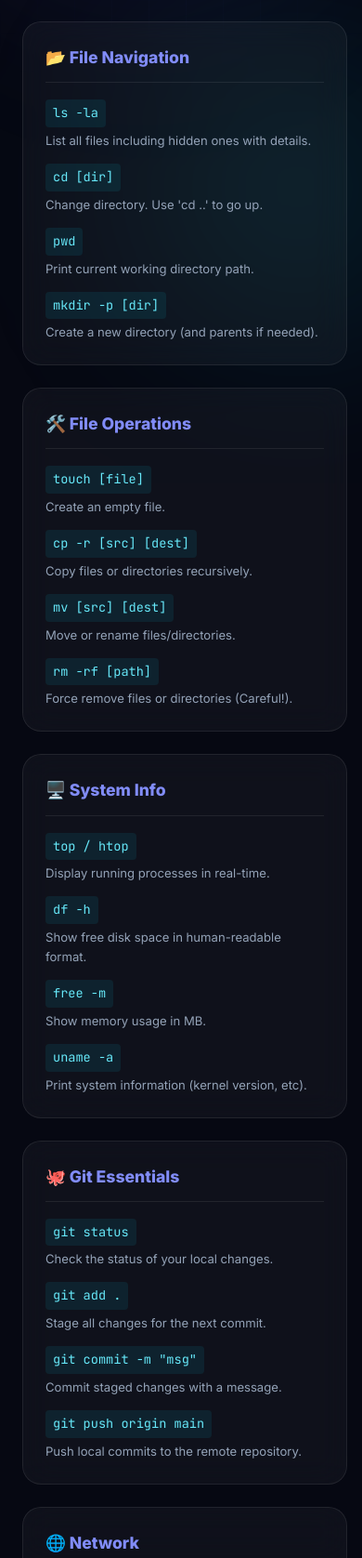
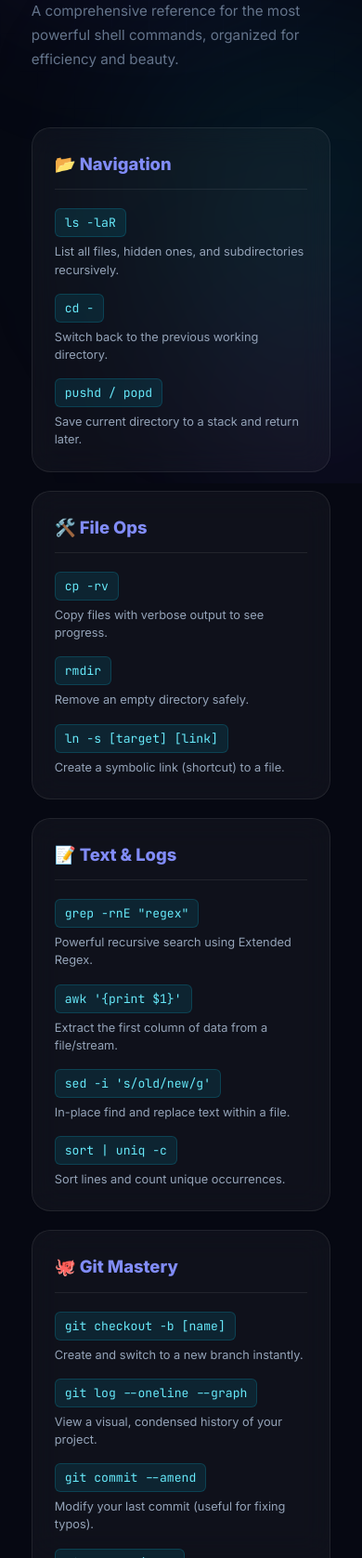
Before and after one commit to AbenezerAabrham/ShellCheatSheet, a plain HTML site: page index.html in a window 390 px wide. Shown: the part 324-2000 px from the top of the page at 93% size. Drawn offline with Linux system fonts and the light colour scheme.

Commit message:
feat: expand command list (Docker, Vercel, advanced) and implement responsive fill-to-zoom layout

```diff
--- a/index.html
+++ b/index.html
@@ -4,56 +4,74 @@
 <head>
   <meta charset="UTF-8">
   <meta name="viewport" content="width=device-width, initial-scale=1.0">
-  <title>Shell Command Cheat Sheet | PhishGuard</title>
+  <title>Terminal Mastery | Shell Command Cheat Sheet</title>
   <link rel="preconnect" href="https://fonts.googleapis.com">
   <link rel="preconnect" href="https://fonts.gstatic.com" crossorigin>
   <link href="https://fonts.googleapis.com/css2?family=Inter:wght@300;400;500;600;700;800&family=JetBrains+Mono:wght@400;500;700&display=swap" rel="stylesheet">
   <link rel="stylesheet" href="style.css">
   <style>
+    .app-wrapper {
+      max-width: 1400px; /* Wider for zoom/fill */
+      width: 95%;
+    }
     .cheat-sheet-grid {
       display: grid;
-      grid-template-columns: repeat(auto-fill, minmax(350px, 1fr));
-      gap: 24px;
+      grid-template-columns: repeat(auto-fit, minmax(320px, 1fr)); /* Fill space dynamically */
+      gap: 20px;
       margin-top: 40px;
     }
     .category-card {
       border-radius: var(--radius-lg);
       padding: 24px;
-      height: 100%;
+      display: flex;
+      flex-direction: column;
+      transition: transform 0.2s, box-shadow 0.2s;
+    }
+    .category-card:hover {
+      transform: translateY(-4px);
+      box-shadow: 0 12px 30px rgba(0,0,0,0.4);
+      border-color: var(--indigo);
     }
     .category-title {
-      font-size: 1.1rem;
+      font-size: 1.15rem;
       font-weight: 800;
       color: var(--indigo-light);
-      margin-bottom: 18px;
+      margin-bottom: 20px;
       display: flex;
       align-items: center;
-      gap: 10px;
+      gap: 12px;
       border-bottom: 1px solid var(--border-glass);
       padding-bottom: 12px;
     }
     .command-list {
       display: flex;
       flex-direction: column;
-      gap: 14px;
+      gap: 16px;
     }
     .command-item {
       display: flex;
       flex-direction: column;
-      gap: 4px;
+      gap: 6px;
+    }
+    .cmd-row {
+      display: flex;
+      align-items: center;
+      gap: 8px;
+      flex-wrap: wrap;
     }
     .cmd {
       font-family: var(--font-mono);
-      font-size: 0.85rem;
+      font-size: 0.82rem;
       color: var(--cyan-light);
-      background: rgba(6, 182, 212, 0.1);
-      padding: 4px 8px;
-      border-radius: 4px;
-      width: fit-content;
+      background: rgba(6, 182, 212, 0.12);
+      padding: 4px 10px;
+      border-radius: 6px;
+      border: 1px solid rgba(6, 182, 212, 0.2);
     }
     .desc {
-      font-size: 0.82rem;
+      font-size: 0.8rem;
       color: #94a3b8;
+      line-height: 1.5;
     }
     .back-link {
       display: inline-flex;
@@ -69,6 +87,11 @@
     .back-link:hover {
       color: var(--indigo-light);
     }
+    .gradient-text {
+      background: linear-gradient(135deg, var(--indigo-light), var(--cyan-light));
+      -webkit-background-clip: text;
+      -webkit-text-fill-color: transparent;
+    }
   </style>
 </head>
 <body>
@@ -76,6 +99,7 @@
   <div class="bg-orbs" aria-hidden="true">
     <div class="orb orb-1"></div>
     <div class="orb orb-2"></div>
+    <div class="orb orb-3"></div>
   </div>
 
   <div class="app-wrapper">
@@ -93,153 +117,189 @@
             </linearGradient>
           </defs>
         </svg>
-        <span class="logo-text">PhishGuard Docs</span>
+        <span class="logo-text">Terminal Mastery</span>
       </div>
     </header>
 
-    <section class="hero" style="padding: 40px 0 20px;">
+    <section class="hero" style="padding: 40px 0 20px; text-align: left;">
       <a href="https://phish-guard-omega.vercel.app/" class="back-link">
         <svg width="16" height="16" viewBox="0 0 24 24" fill="none" stroke="currentColor" stroke-width="2.5" stroke-linecap="round" stroke-linejoin="round"><path d="M19 12H5M12 19l-7-7 7-7"/></svg>
         Back to PhishGuard
       </a>
-      <h1 class="hero-title">Shell Command <span class="gradient-text">Cheat Sheet</span></h1>
-      <p class="hero-sub">Master the terminal with this essential guide to the most important shell commands.</p>
+      <h1 class="hero-title" style="font-size: 3rem;">Master the <span class="gradient-text">Command Line</span></h1>
+      <p class="hero-sub" style="max-width: 600px;">A comprehensive reference for the most powerful shell commands, organized for efficiency and beauty.</p>
     </section>
 
     <div class="cheat-sheet-grid">
+
       <!-- File Navigation -->
       <div class="category-card glass">
-        <h2 class="category-title">📂 File Navigation</h2>
+        <h2 class="category-title">📂 Navigation</h2>
         <div class="command-list">
           <div class="command-item">
-            <span class="cmd">ls -la</span>
-            <span class="desc">List all files including hidden ones with details.</span>
+            <div class="cmd-row"><span class="cmd">ls -laR</span></div>
+            <span class="desc">List all files, hidden ones, and subdirectories recursively.</span>
           </div>
           <div class="command-item">
-            <span class="cmd">cd [dir]</span>
-            <span class="desc">Change directory. Use 'cd ..' to go up.</span>
+            <div class="cmd-row"><span class="cmd">cd -</span></div>
+            <span class="desc">Switch back to the previous working directory.</span>
           </div>
           <div class="command-item">
-            <span class="cmd">pwd</span>
-            <span class="desc">Print current working directory path.</span>
-          </div>
-          <div class="command-item">
-            <span class="cmd">mkdir -p [dir]</span>
-            <span class="desc">Create a new directory (and parents if needed).</span>
+            <div class="cmd-row"><span class="cmd">pushd / popd</span></div>
+            <span class="desc">Save current directory to a stack and return later.</span>
           </div>
         </div>
       </div>
 
-      <!-- File Operations -->
+      <!-- File Manipulation -->
       <div class="category-card glass">
-        <h2 class="category-title">🛠️ File Operations</h2>
+        <h2 class="category-title">🛠️ File Ops</h2>
         <div class="command-list">
           <div class="command-item">
-            <span class="cmd">touch [file]</span>
-            <span class="desc">Create an empty file.</span>
+            <div class="cmd-row"><span class="cmd">cp -rv</span></div>
+            <span class="desc">Copy files with verbose output to see progress.</span>
           </div>
           <div class="command-item">
-            <span class="cmd">cp -r [src] [dest]</span>
-            <span class="desc">Copy files or directories recursively.</span>
+            <div class="cmd-row"><span class="cmd">rmdir</span></div>
+            <span class="desc">Remove an empty directory safely.</span>
           </div>
           <div class="command-item">
-            <span class="cmd">mv [src] [dest]</span>
-            <span class="desc">Move or rename files/directories.</span>
-          </div>
-          <div class="command-item">
-            <span class="cmd">rm -rf [path]</span>
-            <span class="desc">Force remove files or directories (Careful!).</span>
+            <div class="cmd-row"><span class="cmd">ln -s [target] [link]</span></div>
+            <span class="desc">Create a symbolic link (shortcut) to a file.</span>
           </div>
         </div>
       </div>
 
-      <!-- System Info -->
+      <!-- Text Processing -->
       <div class="category-card glass">
-        <h2 class="category-title">🖥️ System Info</h2>
+        <h2 class="category-title">📝 Text & Logs</h2>
         <div class="command-list">
           <div class="command-item">
-            <span class="cmd">top / htop</span>
-            <span class="desc">Display running processes in real-time.</span>
+            <div class="cmd-row"><span class="cmd">grep -rnE "regex"</span></div>
+            <span class="desc">Powerful recursive search using Extended Regex.</span>
           </div>
           <div class="command-item">
-            <span class="cmd">df -h</span>
-            <span class="desc">Show free disk space in human-readable format.</span>
+            <div class="cmd-row"><span class="cmd">awk '{print $1}'</span></div>
+            <span class="desc">Extract the first column of data from a file/stream.</span>
           </div>
           <div class="command-item">
-            <span class="cmd">free -m</span>
-            <span class="desc">Show memory usage in MB.</span>
+            <div class="cmd-row"><span class="cmd">sed -i 's/old/new/g'</span></div>
+            <span class="desc">In-place find and replace text within a file.</span>
           </div>
           <div class="command-item">
-            <span class="cmd">uname -a</span>
-            <span class="desc">Print system information (kernel version, etc).</span>
+            <div class="cmd-row"><span class="cmd">sort | uniq -c</span></div>
+            <span class="desc">Sort lines and count unique occurrences.</span>
           </div>
         </div>
       </div>
 
-      <!-- Git Essentials -->
+      <!-- Git Mastery -->
       <div class="category-card glass">
-        <h2 class="category-title">🐙 Git Essentials</h2>
+        <h2 class="category-title">🐙 Git Mastery</h2>
         <div class="command-list">
           <div class="command-item">
-            <span class="cmd">git status</span>
-            <span class="desc">Check the status of your local changes.</span>
+            <div class="cmd-row"><span class="cmd">git checkout -b [name]</span></div>
+            <span class="desc">Create and switch to a new branch instantly.</span>
           </div>
           <div class="command-item">
-            <span class="cmd">git add .</span>
-            <span class="desc">Stage all changes for the next commit.</span>
+            <div class="cmd-row"><span class="cmd">git log --oneline --graph</span></div>
+            <span class="desc">View a visual, condensed history of your project.</span>
           </div>
           <div class="command-item">
-            <span class="cmd">git commit -m "msg"</span>
-            <span class="desc">Commit staged changes with a message.</span>
+            <div class="cmd-row"><span class="cmd">git commit --amend</span></div>
+            <span class="desc">Modify your last commit (useful for fixing typos).</span>
           </div>
           <div class="command-item">
-            <span class="cmd">git push origin main</span>
-            <span class="desc">Push local commits to the remote repository.</span>
+            <div class="cmd-row"><span class="cmd">git stash / pop</span></div>
+            <span class="desc">Temporarily save changes without committing.</span>
           </div>
         </div>
       </div>
 
-      <!-- Network -->
+      <!-- Docker -->
       <div class="category-card glass">
-        <h2 class="category-title">🌐 Network</h2>
+        <h2 class="category-title">🐳 Docker</h2>
         <div class="command-list">
           <div class="command-item">
-            <span class="cmd">curl -I [url]</span>
-            <span class="desc">Fetch the HTTP headers of a URL.</span>
+            <div class="cmd-row"><span class="cmd">docker ps -a</span></div>
+            <span class="desc">List all containers (running and stopped).</span>
           </div>
           <div class="command-item">
-            <span class="cmd">ping [host]</span>
-            <span class="desc">Check connectivity to a remote host.</span>
+            <div class="cmd-row"><span class="cmd">docker exec -it [id] bash</span></div>
+            <span class="desc">Enter a running container's terminal.</span>
           </div>
           <div class="command-item">
-            <span class="cmd">ssh [user]@[host]</span>
-            <span class="desc">Securely login to a remote machine.</span>
+            <div class="cmd-row"><span class="cmd">docker-compose up -d</span></div>
+            <span class="desc">Launch multi-container apps in detached mode.</span>
+          </div>
+          <div class="command-item">
+            <div class="cmd-row"><span class="cmd">docker system prune</span></div>
+            <span class="desc">Clean up unused images, containers, and networks.</span>
           </div>
         </div>
       </div>
 
-      <!-- Search & Process -->
+      <!-- Vercel & Deployment -->
       <div class="category-card glass">
-        <h2 class="category-title">🔍 Search & Process</h2>
+        <h2 class="category-title">🚀 Deployment</h2>
         <div class="command-list">
           <div class="command-item">
-            <span class="cmd">grep "text" [file]</span>
-            <span class="desc">Search for text patterns inside files.</span>
+            <div class="cmd-row"><span class="cmd">vercel --prod</span></div>
+            <span class="desc">Deploy your current directory to production.</span>
           </div>
           <div class="command-item">
-            <span class="cmd">tail -f [file]</span>
-            <span class="desc">Watch a file grow in real-time (useful for logs).</span>
+            <div class="cmd-row"><span class="cmd">vercel logs</span></div>
+            <span class="desc">Stream live deployment logs to your terminal.</span>
           </div>
           <div class="command-item">
-            <span class="cmd">find . -name "*.js"</span>
-            <span class="desc">Find all JS files in the current directory.</span>
+            <div class="cmd-row"><span class="cmd">gh repo create</span></div>
+            <span class="desc">Interactively create a new GitHub repository.</span>
           </div>
         </div>
       </div>
+
+      <!-- Permissions -->
+      <div class="category-card glass">
+        <h2 class="category-title">🔒 Permissions</h2>
+        <div class="command-list">
+          <div class="command-item">
+            <div class="cmd-row"><span class="cmd">chmod +x [file]</span></div>
+            <span class="desc">Make a script or file executable.</span>
+          </div>
+          <div class="command-item">
+            <div class="cmd-row"><span class="cmd">chown -R [user]:[group]</span></div>
+            <span class="desc">Change ownership of a folder recursively.</span>
+          </div>
+          <div class="command-item">
+            <div class="cmd-row"><span class="cmd">sudo !!</span></div>
+            <span class="desc">Repeat the last command but with sudo.</span>
+          </div>
+        </div>
+      </div>
+
+      <!-- Pro Shortcuts -->
+      <div class="category-card glass">
+        <h2 class="category-title">⚡ Pro Shortcuts</h2>
+        <div class="command-list">
+          <div class="command-item">
+            <div class="cmd-row"><span class="cmd">Ctrl + R</span></div>
+            <span class="desc">Reverse-search through your command history.</span>
+          </div>
+          <div class="command-item">
+            <div class="cmd-row"><span class="cmd">Ctrl + L</span></div>
+            <span class="desc">Clear the terminal screen instantly.</span>
+          </div>
+          <div class="command-item">
+            <div class="cmd-row"><span class="cmd">Tab / Double Tab</span></div>
+            <span class="desc">Auto-complete commands, paths, and options.</span>
+          </div>
+        </div>
+      </div>
+
     </div>
 
-    <footer class="footer" style="margin-top: 60px;">
-      <p>Keep this page bookmarked. Use the terminal with confidence. 🚀</p>
+    <footer class="footer" style="margin-top: 80px; border-top: 1px solid var(--border-glass); padding-top: 40px;">
+      <p>Mastery is built through repetition. Keep this tab pinned. 🛡️</p>
     </footer>
   </div>
 </body>
```
Also changed, not shown: 1 other file.
